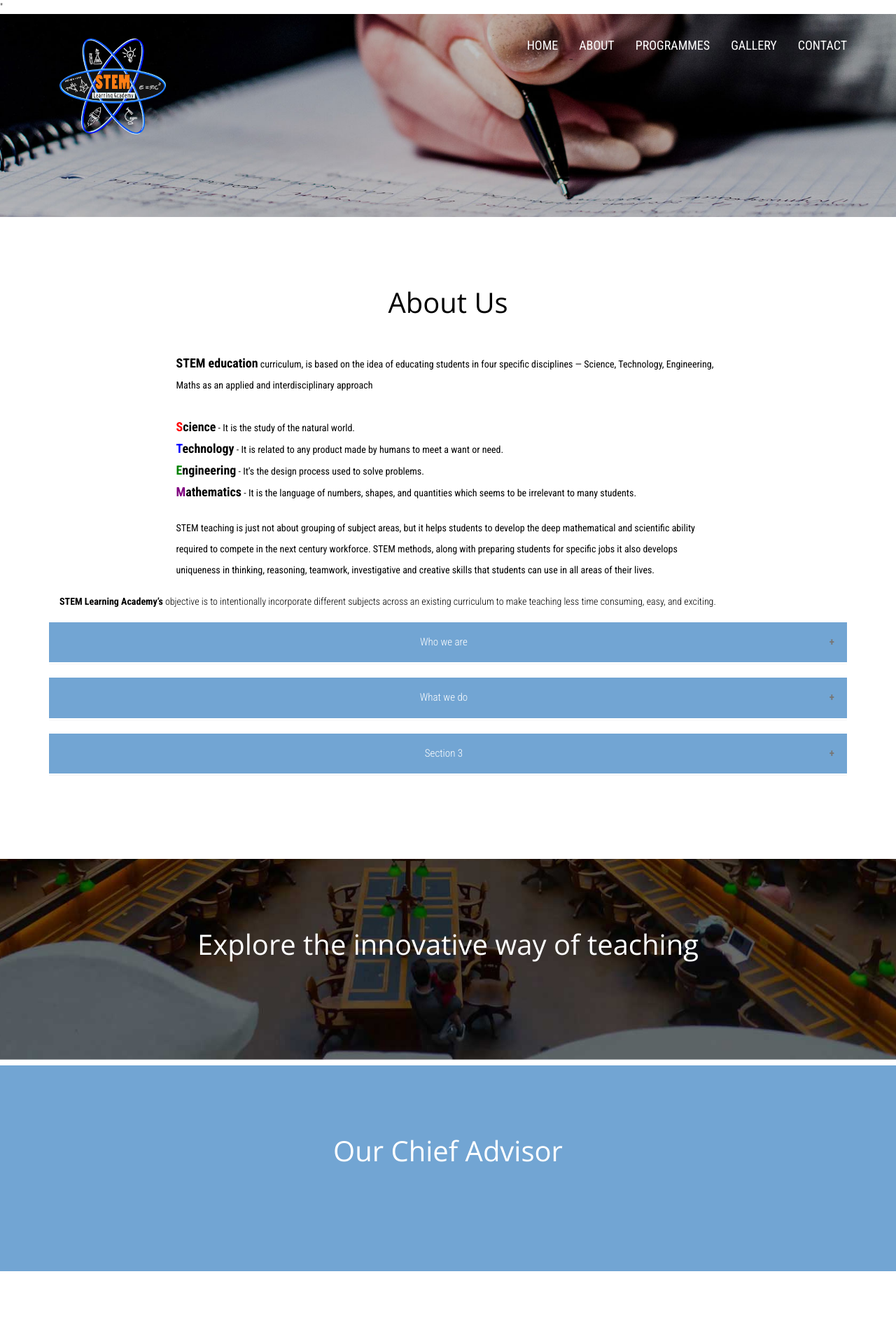
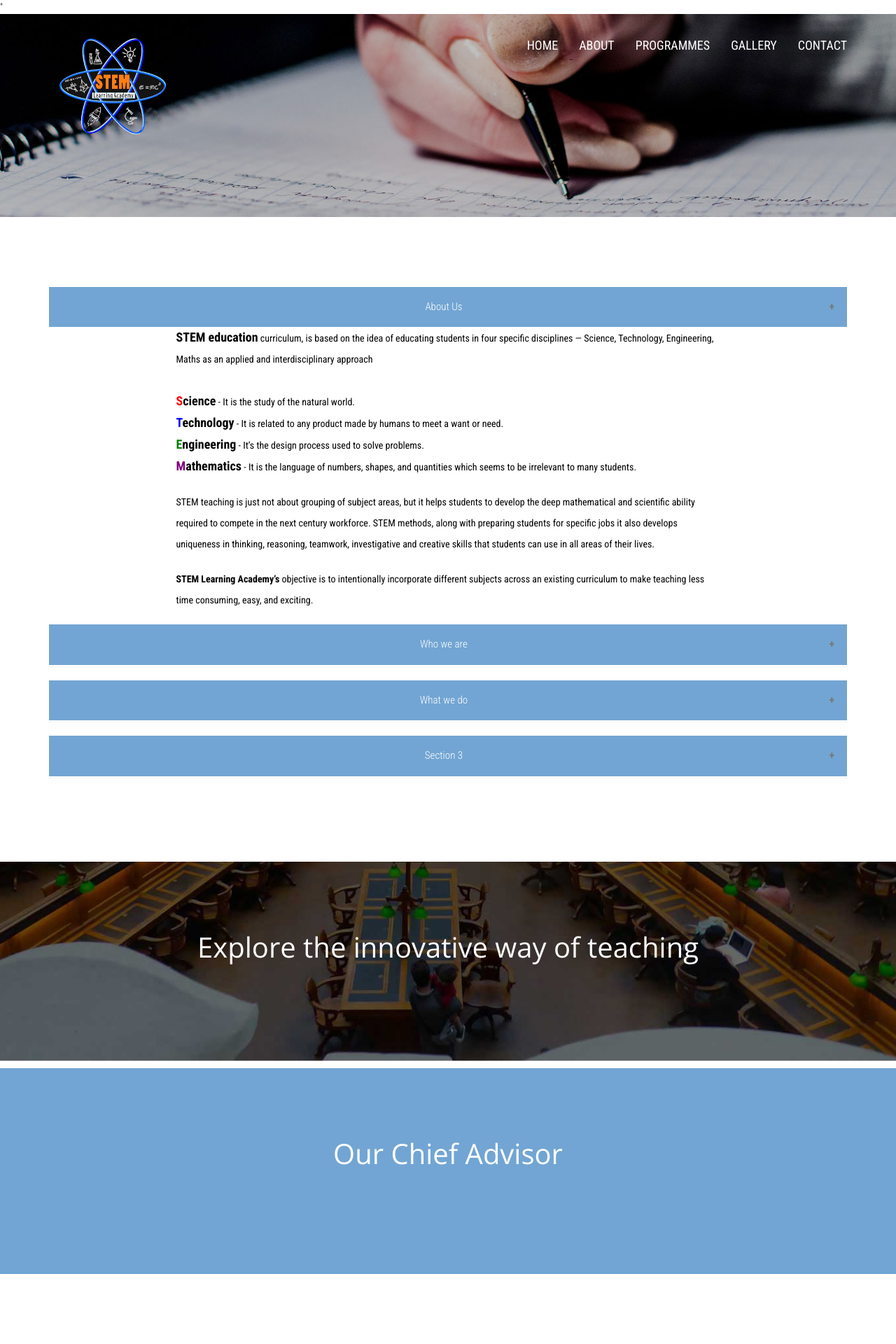
Before and after one commit to dhanyacm/stem, a Jekyll site: the page built from about.html, in a window 1280 px wide. Shown: the top 1920 px of the page at 70% size. Built offline with Jekyll 4.4.1, drawn with Linux system fonts in a browser that asks for light colours; a script that is not in the unit is left out.

Commit message:
Update about.html

```diff
--- a/about.html
+++ b/about.html
@@ -11,14 +11,13 @@ about: true
 
 <section class="testimonial-wthree">
 	<div class="container">
-		<h3 class="text-center">About Us</h3>
+		<!--<h3 class="text-center">About Us</h3>-->
+		<button class="accordion">About Us</button>
 
 		   <div class="col-lg-12 col-md-12 col-sm-12 about-agile2">
 			<div class="about-wthree">
 				<p>
-
-
-			<b><font size=4>STEM education</font></b> curriculum, is based on the idea of educating students in four specific
+<b><font size=4>STEM education</font></b> curriculum, is based on the idea of educating students in four specific
 disciplines — Science, Technology, Engineering, Maths as an applied and interdisciplinary
 approach <br><br>
 
@@ -30,7 +29,7 @@ approach <br><br>
 
 <b><font size=4 color="purple">M</font><font size=4>athematics</font></b> - It is the language of numbers, shapes, and quantities which seems to be
 irrelevant to many students.
-				</p>
+</p>
 <p>
 STEM teaching is just not about grouping of subject areas, but it helps students to develop the deep
 mathematical and scientific ability required to compete in the next century
@@ -38,10 +37,10 @@ workforce. STEM methods, along with preparing students for specific jobs it als
 uniqueness in thinking, reasoning, teamwork, investigative and creative skills that
 students can use in all areas of their lives.
 </p>
+<p>
 <b>STEM Learning Academy’s</b> objective is to intentionally incorporate different subjects
 across an existing curriculum to make teaching less time consuming, easy, and exciting.
-<br></br>
-			</font>
+</p>
 
 			 </div>
 			</div>
```
